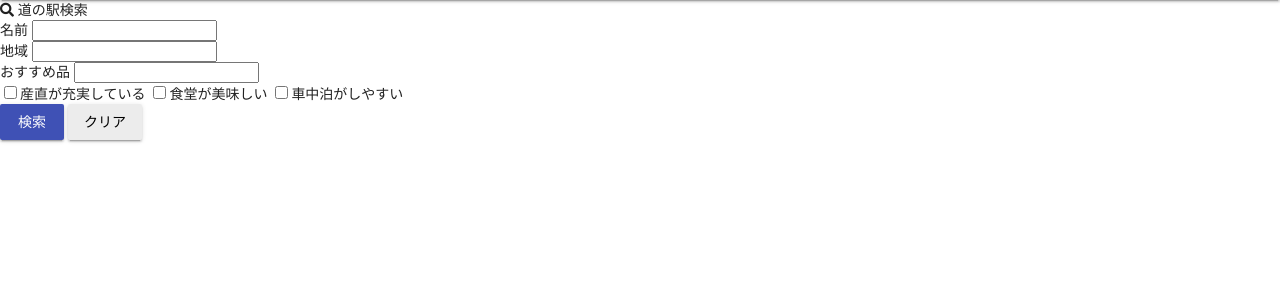
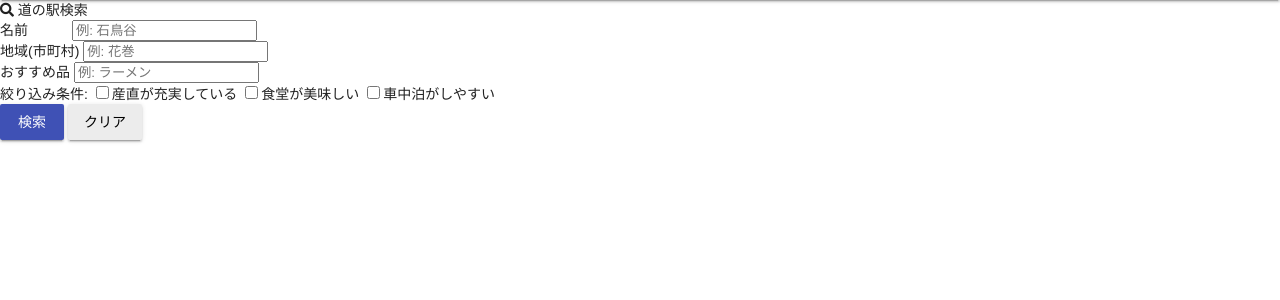
Before and after one commit to haruka1997/g031o008, a PHP site: page /search.php in a window 1280 px wide. Shown: the part 64-364 px from the top of the page. Run offline with PHP 8.4, Linux system fonts and the light colour scheme; some libraries are stand-ins or nearby versions.

Commit message:
検索フォームの修正
・placeholderで検索例を追加
・地域を市町村限定に
・チェックボックスの説明追加

```diff
--- a/michinoeki/css/search.css
+++ b/michinoeki/css/search.css
@@ -24,6 +24,7 @@
   }
 
   .form-wrapper form {
+    padding: 0 1.5em;
   }
 
   .search-form-item {
--- a/michinoeki/views/search.php
+++ b/michinoeki/views/search.php
@@ -42,17 +42,18 @@
                             <form type="post" action="searchList.php">
                                     <div class="search-form-item">
                                         <label for="stationName">名前</label>
-                                    <input type="text" name="stationName"></input>
+                                        <input type="text" name="stationName" placeholder="例: 石鳥谷" style="margin-left:40px;"></input>
                                     </div>
                                     <div class="search-form-item">
-                                    <label for="stationPlace">地域</label>
-                                    <input type="text" name="stationPlace"></input>
+                                        <label for="stationPlace">地域(市町村)</label>
+                                        <input type="text" name="stationPlace" placeholder="例: 花巻"></input>
                                     </div>
                                     <div class="search-form-item">
                                         <label for="recommend">おすすめ品</label>
-                                    <input type="text" name="recommend"></input>
+                                        <input type="text" name="recommend" placeholder="例: ラーメン"></input>
                                     </div>
                                     <div class="search-form-checkbox">
+                                        <label for="condition[]">絞り込み条件:</label>
                                         <input type="checkbox" name="condition[]" value="directMarket">産直が充実している
                                         <input type="checkbox" name="condition[]" value="cafeteria">食堂が美味しい
                                         <input type="checkbox" name="condition[]" value="carNight">車中泊がしやすい
```
Lines whose indentation alone changed are shown as unchanged.
